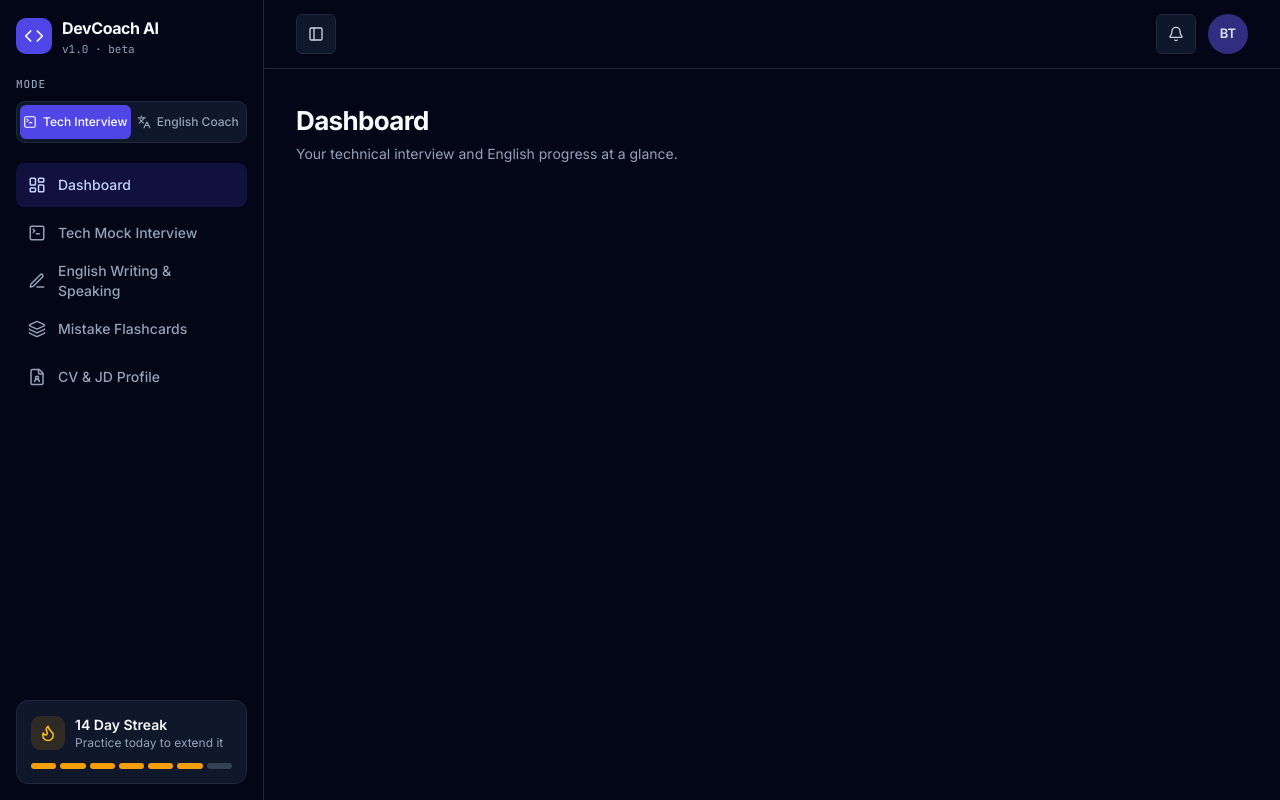
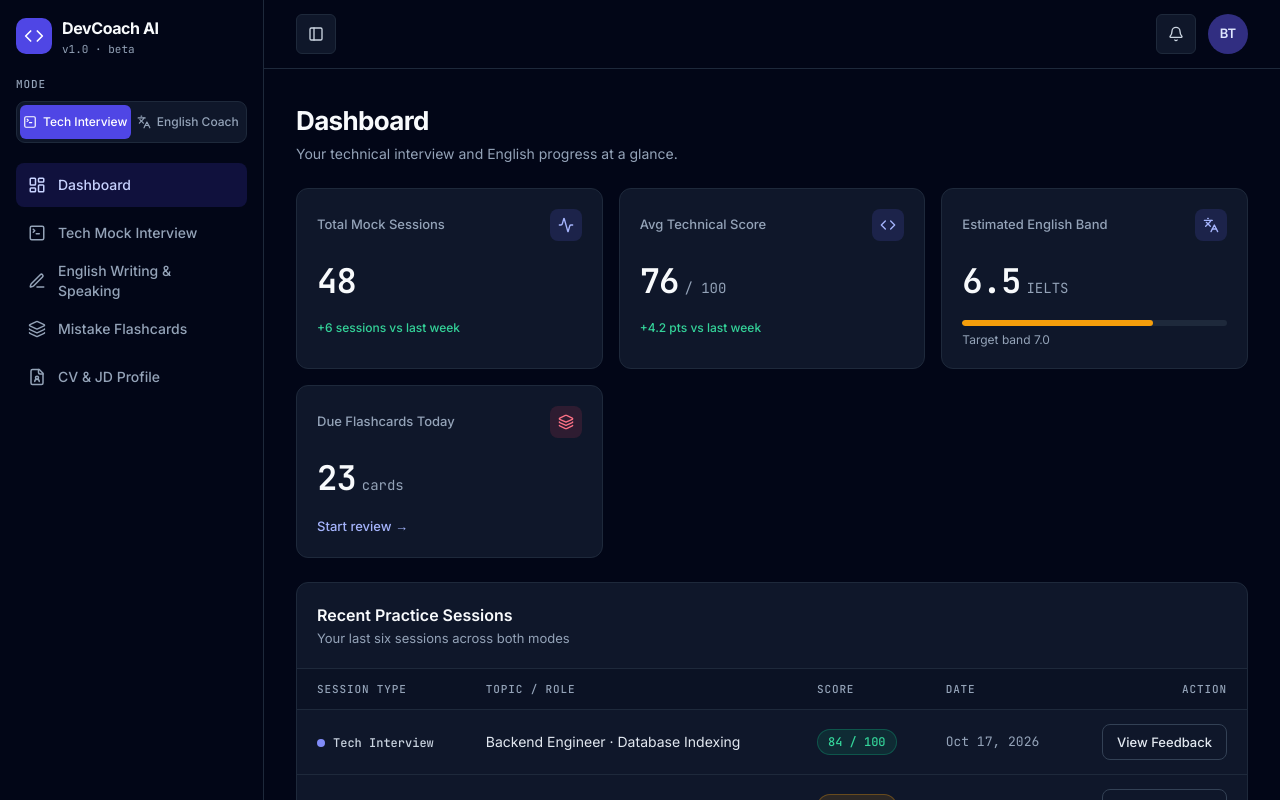
Before and after one commit to BoyTay/AI-Mock-Interview-Language-Coach, a React (Vite) app in the folder frontend/: page / in a window 1280 px wide. Shown: the top 800 px of the page. Built offline with nearby package versions, Linux system fonts and the light colour scheme.

Commit message:
Add Dashboard metric cards and recent sessions table
Co-Authored-By: Claude Sonnet 5.5 <noreply@anthropic.com>

```diff
--- /dev/null
+++ b/frontend/src/components/dashboard/MetricCards.jsx
@@ -0,0 +1,55 @@
+import { Activity, Code, Languages, Layers } from 'lucide-react'
+import { Link } from 'react-router-dom'
+import Card from '@/components/common/Card'
+import { cn } from '@/lib/utils'
+import { metrics } from '@/mocks/dashboard'
+
+const ICONS = { sessions: Activity, tech: Code, band: Languages, due: Layers }
+
+export default function MetricCards() {
+  return (
+    <section
+      aria-label="Key metrics"
+      className="grid gap-4"
+      style={{ gridTemplateColumns: 'repeat(auto-fit, minmax(min(230px, 100%), 1fr))' }}
+    >
+      {metrics.map((m) => {
+        const Icon = ICONS[m.key]
+        const rose = m.key === 'due'
+        return (
+          <Card key={m.key} className="flex flex-col gap-3.5 p-5">
+            <div className="flex items-center justify-between">
+              <span className="text-[13px] font-medium text-slate-400">{m.title}</span>
+              <div
+                className={cn(
+                  'flex size-8 items-center justify-center rounded-lg',
+                  rose ? 'bg-rose-500/[.14]' : 'bg-indigo-500/[.16]',
+                )}
+              >
+                <Icon className={cn('size-4', rose ? 'text-rose-400' : 'text-indigo-300')} aria-hidden="true" />
+              </div>
+            </div>
+            <div className="flex items-baseline gap-1.5">
+              <span className="font-mono text-[34px] font-semibold tracking-[-0.03em] text-slate-50">{m.value}</span>
+              {m.unit && <span className="font-mono text-sm text-slate-400">{m.unit}</span>}
+            </div>
+            {m.progress !== undefined ? (
+              <div className="flex flex-col gap-1.5">
+                <div className="h-1.5 overflow-hidden rounded-[3px] bg-slate-800">
+                  <div className="h-full rounded-[3px] bg-amber-500" style={{ width: `${m.progress}%` }} />
+                </div>
+                <span className="text-xs text-slate-400">{m.sub}</span>
+              </div>
+            ) : m.link ? (
+              <Link to={m.link.to} className="text-[13px] font-medium text-indigo-300 hover:text-indigo-200">
+                {m.link.label}
+              </Link>
+            ) : (
+              <span className="text-xs font-medium text-emerald-400">{m.sub}</span>
+            )}
+          </Card>
+        )
+      })}
+    </section>
+  )
+}
--- /dev/null
+++ b/frontend/src/components/dashboard/RecentSessions.jsx
@@ -0,0 +1,58 @@
+import Badge from '@/components/common/Badge'
+import Card from '@/components/common/Card'
+import { cn } from '@/lib/utils'
+
+const DOT = { t: 'bg-indigo-400', e: 'bg-sky-400', s: 'bg-violet-400' }
+const TH =
+  'border-y border-slate-800 bg-[#0b1224] px-5 py-2.5 font-mono text-[11px] font-medium uppercase tracking-[.08em] text-slate-400'
+
+export default function RecentSessions({ rows }) {
+  return (
+    <Card aria-label="Recent practice sessions" className="flex flex-col overflow-hidden">
+      <div className="flex flex-col gap-0.5 p-5">
+        <h2 className="text-base font-semibold text-slate-50">Recent Practice Sessions</h2>
+        <span className="text-[13px] text-slate-400">Your last six sessions across both modes</span>
+      </div>
+      <div className="overflow-x-auto">
+        <table className="w-full min-w-[760px] border-collapse text-sm">
+          <thead>
+            <tr>
+              <th scope="col" className={cn(TH, 'text-left')}>Session type</th>
+              <th scope="col" className={cn(TH, 'text-left')}>Topic / Role</th>
+              <th scope="col" className={cn(TH, 'text-left')}>Score</th>
+              <th scope="col" className={cn(TH, 'text-left')}>Date</th>
+              <th scope="col" className={cn(TH, 'text-right')}>Action</th>
+            </tr>
+          </thead>
+          <tbody>
+            {rows.map((r, i) => (
+              <tr key={i} className="hover:bg-[#111c33]">
+                <td className="border-b border-slate-800 px-5 py-3.5">
+                  <span className="inline-flex items-center gap-2 whitespace-nowrap font-mono text-xs font-medium text-slate-300">
+                    <i className={cn('block size-2 rounded-full', DOT[r.typeKey])} />
+                    {r.type}
+                  </span>
+                </td>
+                <td className="border-b border-slate-800 px-5 py-3.5 text-slate-200">{r.topic}</td>
+                <td className="border-b border-slate-800 px-5 py-3.5">
+                  <Badge tone={r.tone}>{r.score}</Badge>
+                </td>
+                <td className="whitespace-nowrap border-b border-slate-800 px-5 py-3.5 font-mono text-[13px] text-slate-400">
+                  {r.date}
+                </td>
+                <td className="border-b border-slate-800 px-5 py-3.5 text-right">
+                  <button
+                    type="button"
+                    className="h-9 whitespace-nowrap rounded-lg border border-slate-700 px-3.5 text-[13px] font-medium text-slate-200 hover:border-slate-600 hover:bg-slate-800"
+                  >
+                    View Feedback
+                  </button>
+                </td>
+              </tr>
+            ))}
+          </tbody>
+        </table>
+      </div>
+    </Card>
+  )
+}
--- /dev/null
+++ b/frontend/src/mocks/dashboard.js
@@ -0,0 +1,28 @@
+// Sample data copied from design/Main.dc.html. Replace with API calls later.
+
+export const metrics = [
+  { key: 'sessions', title: 'Total Mock Sessions', value: '48', sub: '+6 sessions vs last week' },
+  { key: 'tech', title: 'Avg Technical Score', value: '76', unit: '/ 100', sub: '+4.2 pts vs last week' },
+  { key: 'band', title: 'Estimated English Band', value: '6.5', unit: 'IELTS', progress: 72, sub: 'Target band 7.0' },
+  { key: 'due', title: 'Due Flashcards Today', value: '23', unit: 'cards', link: { to: '/flashcards', label: 'Start review →' } },
+]
+
+export const recentSessions = [
+  { type: 'Tech Interview', typeKey: 't', topic: 'Backend Engineer · Database Indexing', score: '84 / 100', tone: 'g', date: 'Oct 17, 2026' },
+  { type: 'IELTS Task 2', typeKey: 'e', topic: 'Technology and education essay', score: 'Band 6.5', tone: 'a', date: 'Oct 16, 2026' },
+  { type: 'Daily Standup', typeKey: 's', topic: 'Frontend · Sprint update, spoken English', score: 'Band 7.0', tone: 'g', date: 'Oct 14, 2026' },
+  { type: 'Tech Interview', typeKey: 't', topic: 'Java Backend · Concurrency', score: '62 / 100', tone: 'a', date: 'Oct 12, 2026' },
+  { type: 'IELTS Task 2', typeKey: 'e', topic: 'Remote work and productivity essay', score: 'Band 5.5', tone: 'r', date: 'Oct 10, 2026' },
+  { type: 'Tech Interview', typeKey: 't', topic: 'System Design · URL Shortener', score: '71 / 100', tone: 'a', date: 'Oct 8, 2026' },
+]
+
+export const radar = {
+  labels: ['Backend Architecture', 'Database & SQL', 'Problem Solving', 'English Fluency', 'Grammar/Vocab'],
+  current: [72, 85, 68, 74, 62],
+  target: 80,
+}
+
+export const weekly = {
+  tech: [58, 62, 65, 64, 70, 74, 76, 81],
+  english: [52, 55, 58, 63, 62, 67, 70, 72],
+}
--- a/frontend/src/pages/Dashboard.jsx
+++ b/frontend/src/pages/Dashboard.jsx
@@ -1,5 +1,14 @@
+import MetricCards from '@/components/dashboard/MetricCards'
+import RecentSessions from '@/components/dashboard/RecentSessions'
 import PageHeader from '@/components/PageHeader'
+import { recentSessions } from '@/mocks/dashboard'
 
 export default function Dashboard() {
-  return <PageHeader title="Dashboard" description="Your technical interview and English progress at a glance." />
+  return (
+    <div className="flex w-full max-w-[1280px] flex-col gap-6">
+      <PageHeader title="Dashboard" description="Your technical interview and English progress at a glance." />
+      <MetricCards />
+      <RecentSessions rows={recentSessions} />
+    </div>
+  )
 }
```
Also changed, not shown: 1 other file (tests, documents, lock files or other folders).
